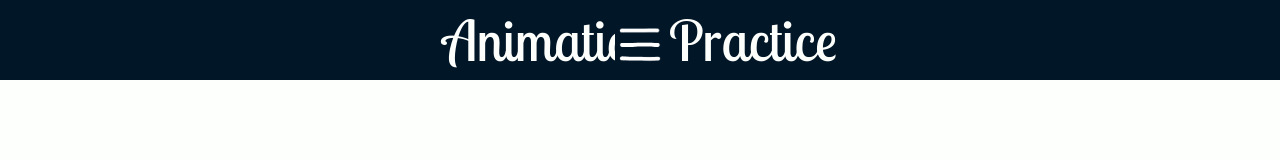
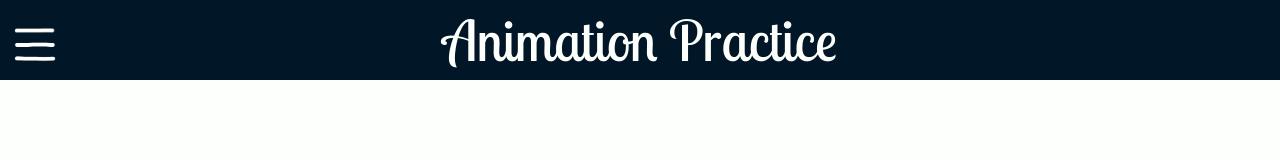
Before and after one commit to Liger-Z/animation-practice, a plain HTML site: page index.html in a window 1280 px wide. Drawn offline with Linux system fonts and the light colour scheme; a web font is replaced by a local one.

Commit message:
Fix responsive design

```diff
--- a/styles/style.css
+++ b/styles/style.css
@@ -27,7 +27,7 @@ html, body {
   z-index: 1;
 }
 
-@media (max-width: 420px) {
+@media (max-width: 450px) {
   #site-header {
     justify-content: right;
   }
@@ -38,7 +38,7 @@ html, body {
   font-size: 4em;
 }
 
-@media (max-width: 420px) {
+@media (max-width: 450px) {
   .site-header-title {
     font-size: 3em;
   }
@@ -47,6 +47,7 @@ html, body {
 #site-nav-button {
   position: absolute;
   top: 25%;
+  left: 10px;
   background-color: #011627;
   background-image: url(../images/menu.png);
   background-size: contain;
@@ -56,14 +57,14 @@ html, body {
   border-radius: 3px;
 }
 
-@media (max-width: 420px) {
+@media (max-width: 450px) {
   #site-nav-button {
     width: 40px;
     height: 40px;
   }
 }
 
-@media (max-width: 420px) {
+@media (max-width: 450px) {
   #site-nav-button {
    left: 10px;
   }
@@ -92,7 +93,7 @@ html, body {
   line-height: 60px;
 }
 
-@media (max-width: 420px) {
+@media (max-width: 450px) {
   .site-nav-list li {
     font-size: 1.5em;
   }
```
